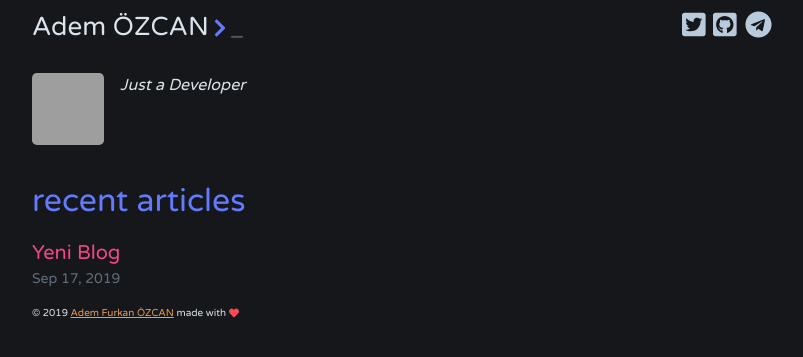
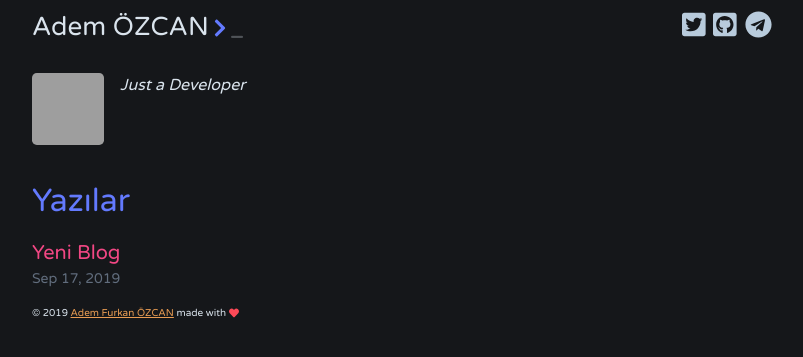
Before and after one commit to Adem68/blog-tr, a Jekyll site: the page built from index.html, in a window 1280 px wide. Shown: the top 357 px of the page, without its empty margins (238-1041 px from the left). Built offline with Jekyll 4.4.1, drawn with Linux system fonts in a browser that asks for light colours; nearby versions of some CDN libraries; the list of posts is cut into pages by our own code; grey boxes are pictures that could not be loaded.

Commit message:
Update home.html

```diff
--- a/_layouts/home.html
+++ b/_layouts/home.html
@@ -4,7 +4,7 @@ layout: default
 {% include author.html %}
 {% assign posts_count = paginator.posts | size %}
 {% if posts_count > 0 %}
-<h1>recent articles</h1>
+<h1>Yazılar</h1>
     <div class="post-links">
       {% for post in paginator.posts %}
         <div class="post-link-wrapper">
```
